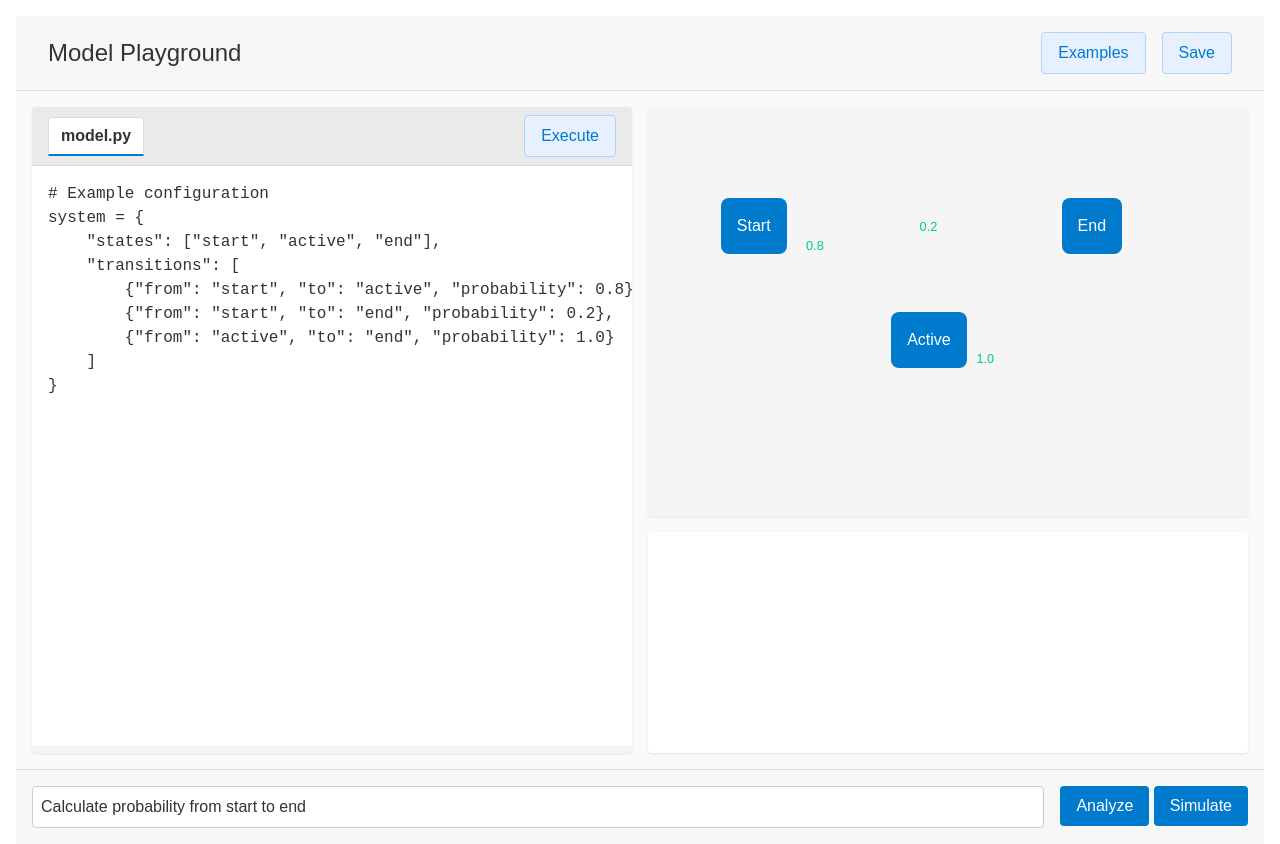
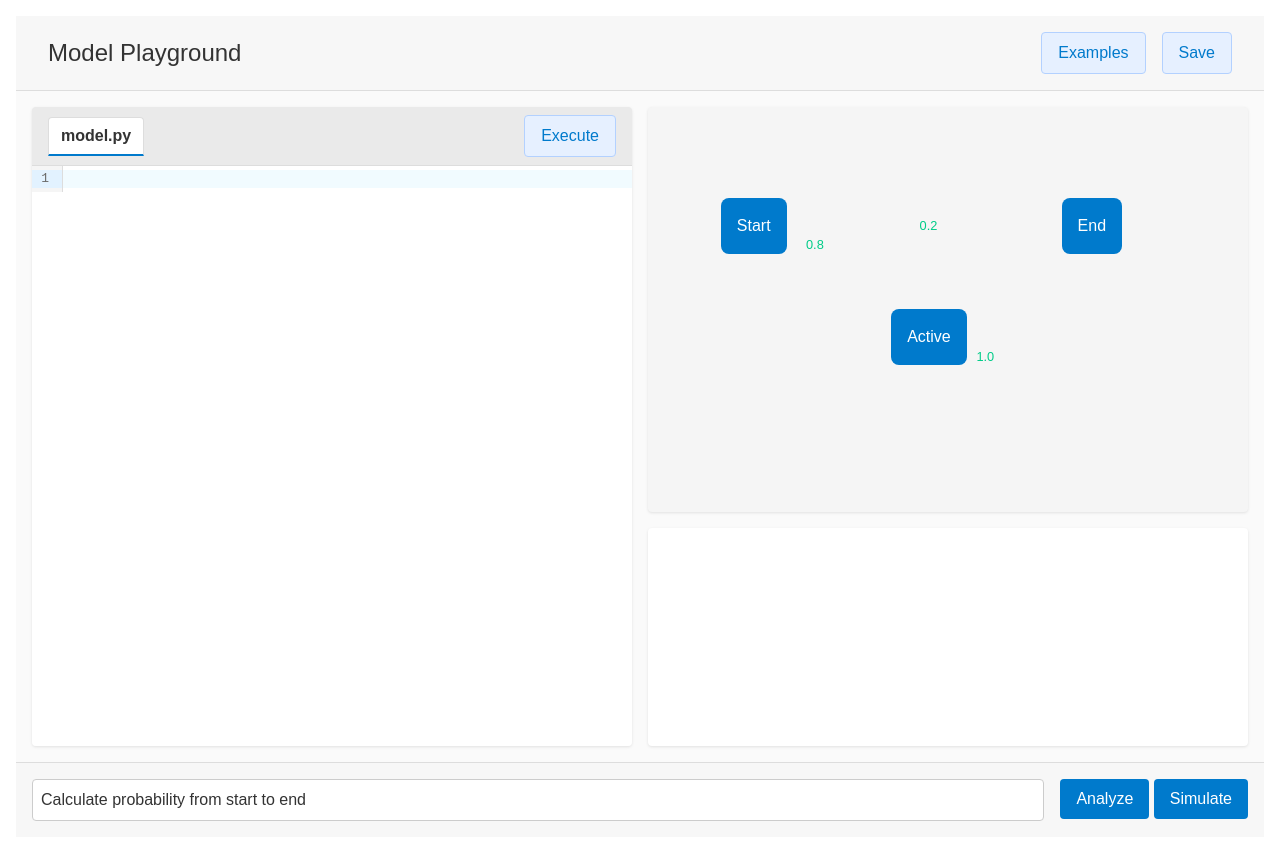
Before and after one commit to stormchecker/stormvogel-playground, a Svelte app in the folder frontend/: page / in a window 1280 px wide. Built offline with nearby package versions, Linux system fonts and the light colour scheme; no server answers.

Commit message:
Added syntax highlighting

```diff
--- a/frontend/src/routes/+page.svelte
+++ b/frontend/src/routes/+page.svelte
@@ -1,23 +1,19 @@
 <script>
   import { onMount } from 'svelte';
-  let code = `# Example configuration
-system = {
-    "states": ["start", "active", "end"],
-    "transitions": [
-        {"from": "start", "to": "active", "probability": 0.8},
-        {"from": "start", "to": "end", "probability": 0.2},
-        {"from": "active", "to": "end", "probability": 1.0}
-    ]
-}`;
+  import { EditorView, basicSetup } from "codemirror";
+  import { python } from "@codemirror/lang-python";
+  let code = "";
 
   let specification = 'Calculate probability from start to end';
   let output = "";
   let error = "";
   let simulationSteps = [];
+  let editor;
 
 
   // Save code to local storage
     function saveCode() {
+        const code = editor.state.doc.toString(); // Get the code from the editor
         localStorage.setItem("python_code",code); // Save for a number of days
         alert("Code saved!"); //TODO :change this to a nice saved button change or display it in another way
     }
@@ -28,6 +24,12 @@ system = {
         if (savedCode) {
             code = savedCode;
         }
+
+      editor = new EditorView({
+        doc: code,
+        extensions: [basicSetup, python()],
+        parent: document.querySelector(".code-editor"),
+      });
     });
 
 
@@ -56,6 +58,7 @@ system = {
   startupBackend(); //not sure if this is the best way, probably not but ok for now
 
   async function executeCode() {
+    const code = editor.state.doc.toString();
     try {
       const response = await fetch('http://localhost:5000/execute', {
         method: 'POST',
@@ -105,11 +108,9 @@ system = {
         <span class="file-tab active">model.py</span>
         <button on:click={executeCode} class="nav-btn">Execute</button>
       </div>
-      <textarea
-        bind:value={code}
-        class="code-editor"
+      <div class="code-editor"
         placeholder="Enter your Python code here..."
-      ></textarea>
+      ></div>
     </div>
 
     <div class="visualization-panel">
@@ -231,8 +232,7 @@ system = {
 
   .code-editor {
     width: 100%;
-    padding: 1rem;
-    margin: 0;
+    padding: 0;
     height: calc(100vh - 220px);
     overflow: auto;
     background-color: #fff;
```
